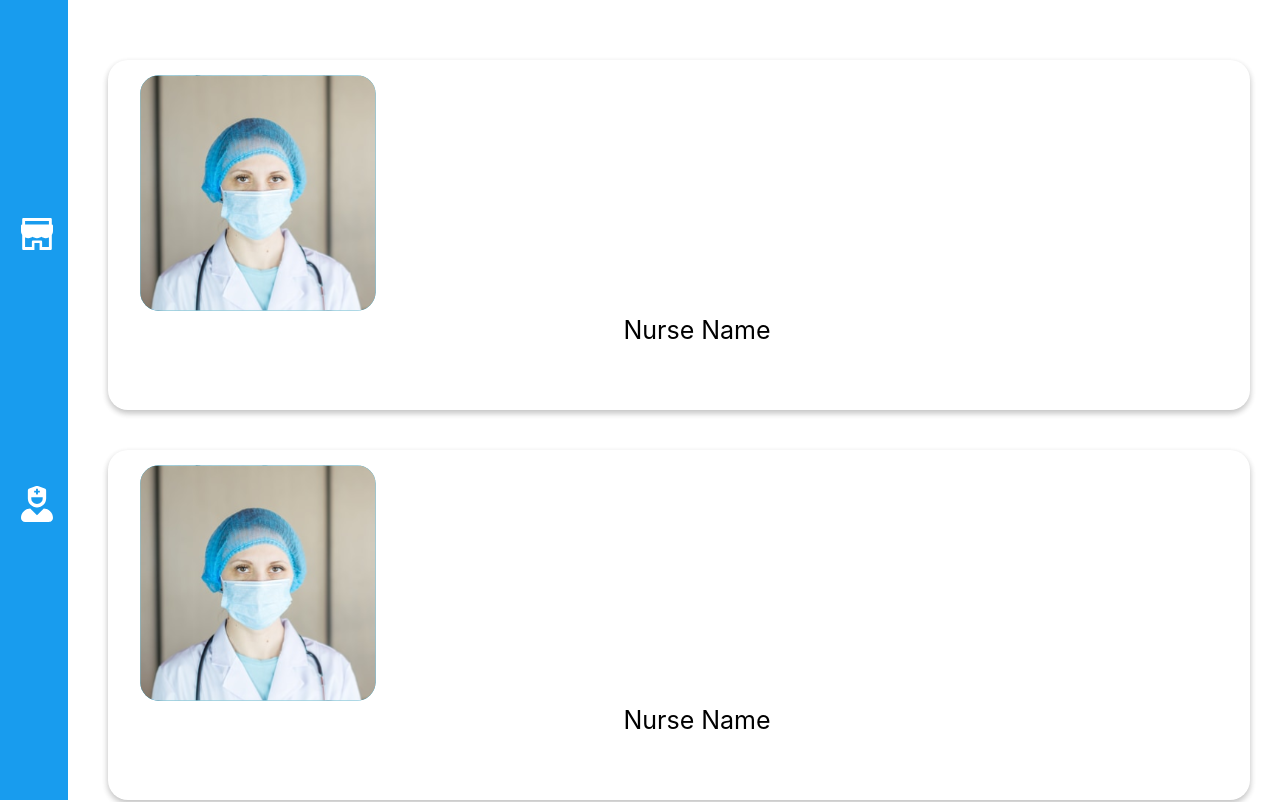
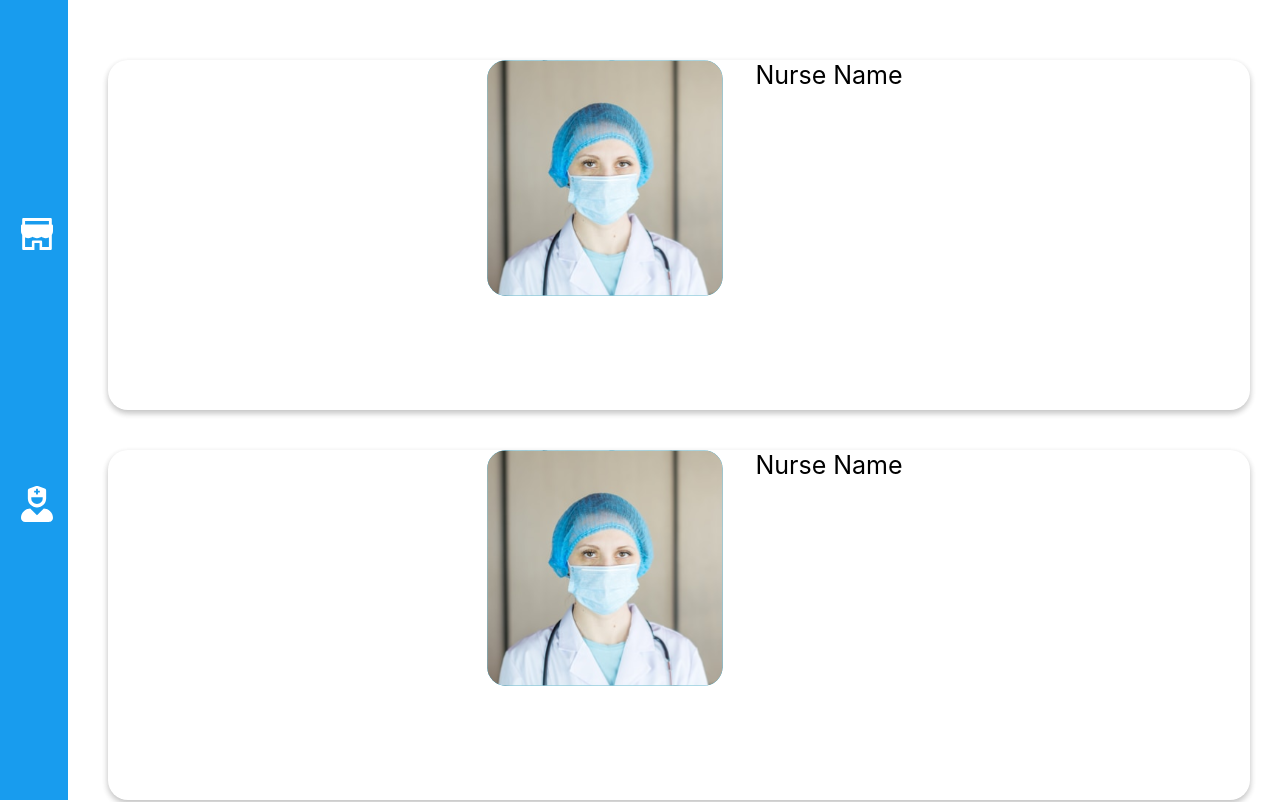
Before and after one commit to akshatvg/Medicist, a React (Create React App) app: page /interact in a window 1280 px wide. Shown: the top 802 px of the page. Built offline with nearby package versions, Linux system fonts and the light colour scheme.

Commit message:
alignment fix

```diff
--- a/src/components/assistance.jsx
+++ b/src/components/assistance.jsx
@@ -40,12 +40,14 @@ function assistance() {
 							<div className={classes.productImageContainer}>
 								<img src={obj.image} className={classes.productImage} key={"productImage" + index} />
 							</div>
-								<div className={classes.overlayContainer}>
-									<div className={classes.overlay}>
-										<div className={classes.text}>+91 9678953245</div>
-									</div>
+							<div className={classes.overlayContainer}>
+								<div className={classes.overlay}>
+									<div className={classes.text}>+91 9678953245</div>
 								</div>
-							<span className={classes.productName} key={"productName" + index} > {obj.name} </span>
+							</div>
+							<div className={classes.detailContainer}>
+								<span className={classes.productName} key={"productName" + index} > {obj.name} </span>
+							</div>
 
 						</div>
 					)
--- a/src/components/assistance.module.css
+++ b/src/components/assistance.module.css
@@ -14,7 +14,6 @@
 	justify-content: center;
 	align-items: left;
 	display: flex;
-	flex-direction: column;
 	text-align: center;
 	width: 600px;
 	height: 350px;
@@ -32,15 +31,12 @@
 
 .productImage{
   max-width: 100%;
-    height: auto;
-
+  height: auto;
 }
 
 .productName{
-	font-size: 25px;
-	margin-left: 36px;
-    margin-bottom: 50px;
-    display: inline-block;
+  font-size: 25px;
+  display: inline-block;
 }
 
 .overlay {
```
